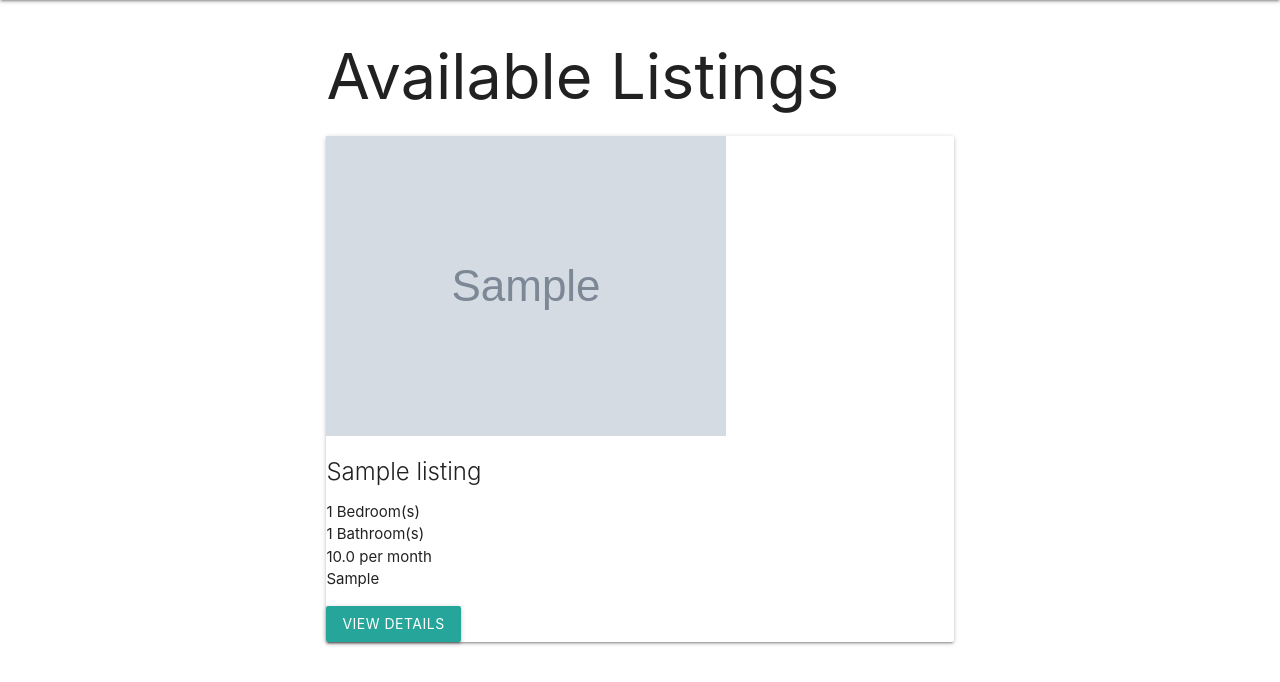
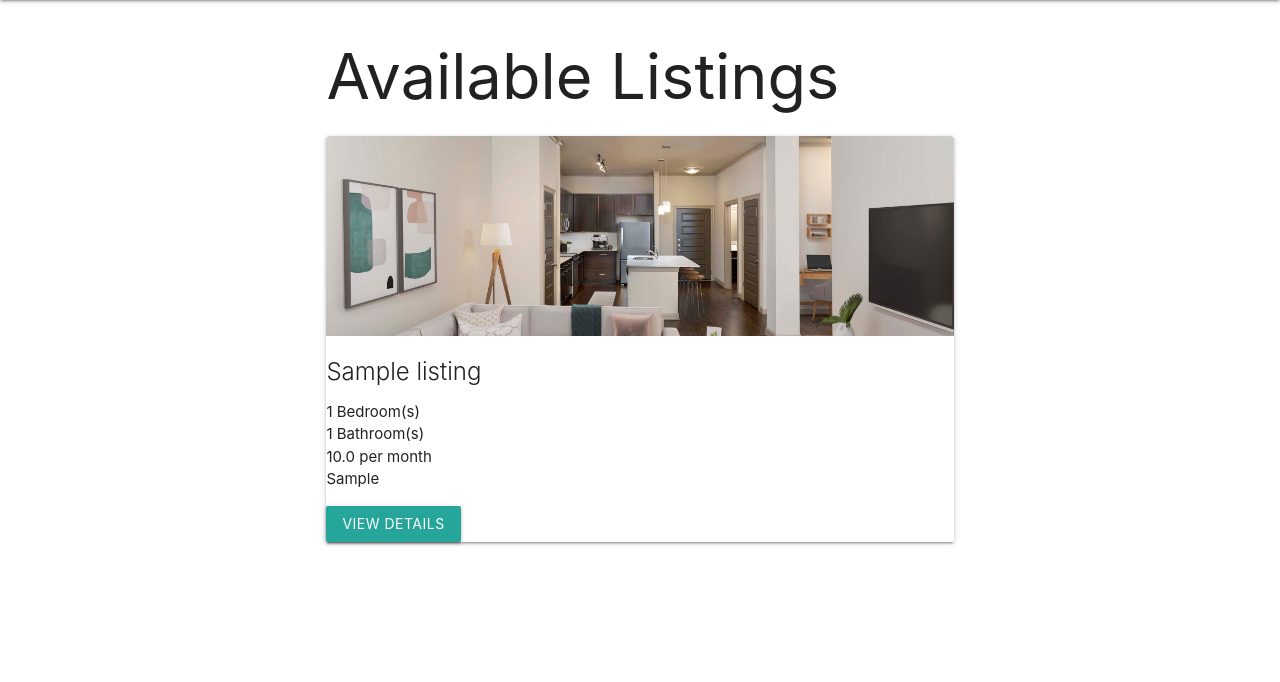
Before and after one commit to Crib-Coders/INFO2602Project, a Flask app: page / in a window 1280 px wide. Shown: the part 64-746 px from the top of the page. Run offline with Flask 3, Linux system fonts and the light colour scheme; tables that the repository leaves empty hold one stand-in row (values such as "Sample post"); grey boxes marked "Sample" are stand-in pictures.

Commit message:
Fixed Images

```diff
--- a/App/controllers/initialize.py
+++ b/App/controllers/initialize.py
@@ -14,4 +14,5 @@ def initialize():
     create_listing(2, 'Apartment 1', 1, 1, 1000, 'New York', 'images/apartment1.jpg', 'Nice') #create listing for brad
     create_listing(2, 'Apartment 2', 1, 1, 1000, 'New York', 'images/apartment1.jpg', 'Nice')
     create_review(1, 1, 'Great place!', 5) #create review for listing 1 by tenant 1
+    create_review(1, 1, 'Nice place!', 4) #create review for listing 1 by tenant 2
      #create review for listing 1 by tenant 2
--- a/App/static/style.css
+++ b/App/static/style.css
@@ -1,3 +1,24 @@
 html {
     padding: 0;
 }
+
+.listing-card {
+    width: 300px;
+    margin: 15px;
+    box-shadow: 0 2px 5px rgba(0,0,0,0.1);
+  }
+
+  .listing-image {
+    width: 100%;
+    height: 200px;
+    object-fit: cover;
+    border-radius: 4px 4px 0 0;
+  }
+
+  /* Responsive grid */
+  .listings-container {
+    display: grid;
+    grid-template-columns: repeat(auto-fill, minmax(300px, 1fr));
+    gap: 20px;
+    padding: 20px;
+  }
--- a/App/templates/index.html
+++ b/App/templates/index.html
@@ -23,7 +23,7 @@
         <div class="col-md-4 mb-4">
           <div class="card h-100">
             {% if listing.image %}
-              <img src="{{ url_for('static', filename=listing.image) }}" class="card-img-top" alt="{{ listing.title }}">
+              <img src="{{ url_for('static', filename='images/listing' ~ listing.id ~ '.jpg') }}" alt="{{ listing.title }}" class="listing-image" >
             {% else %}
               <div class="card-img-top bg-secondary text-white d-flex align-items-center justify-content-center" style="height: 200px;">
                 No Image
--- a/App/templates/listing_details.html
+++ b/App/templates/listing_details.html
@@ -6,6 +6,7 @@
       <div class="card mb-4">
         <div class="card-body">
           <h1>{{ listing.title }}</h1>
+          <img src="{{ url_for('static', filename='images/listing' ~ listing.id ~ '.jpg') }}" alt="{{ listing.title }}" class="listing-image" >
           <p>
             <i class="fas fa-bed"></i> {{ listing.bedrooms }} Bedroom(s) |
             <i class="fas fa-bath"></i> {{ listing.bathrooms }} Bathroom(s) |
```
Also changed, not shown: App/static/images/fig1.png (renamed from images/fig1.png), App/static/images/gitperms.png (renamed from images/gitperms.png), App/static/images/listing1.jpg (renamed from images/apartment1.jpg), App/static/images/listing2.jpg (added).
